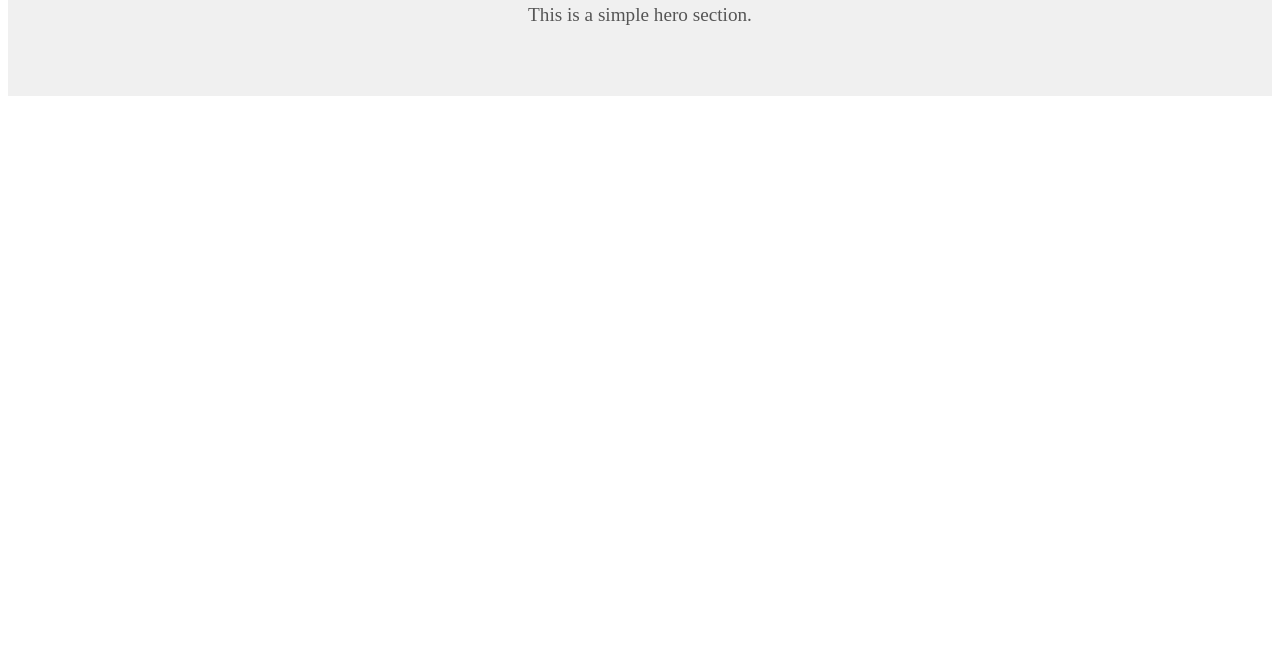
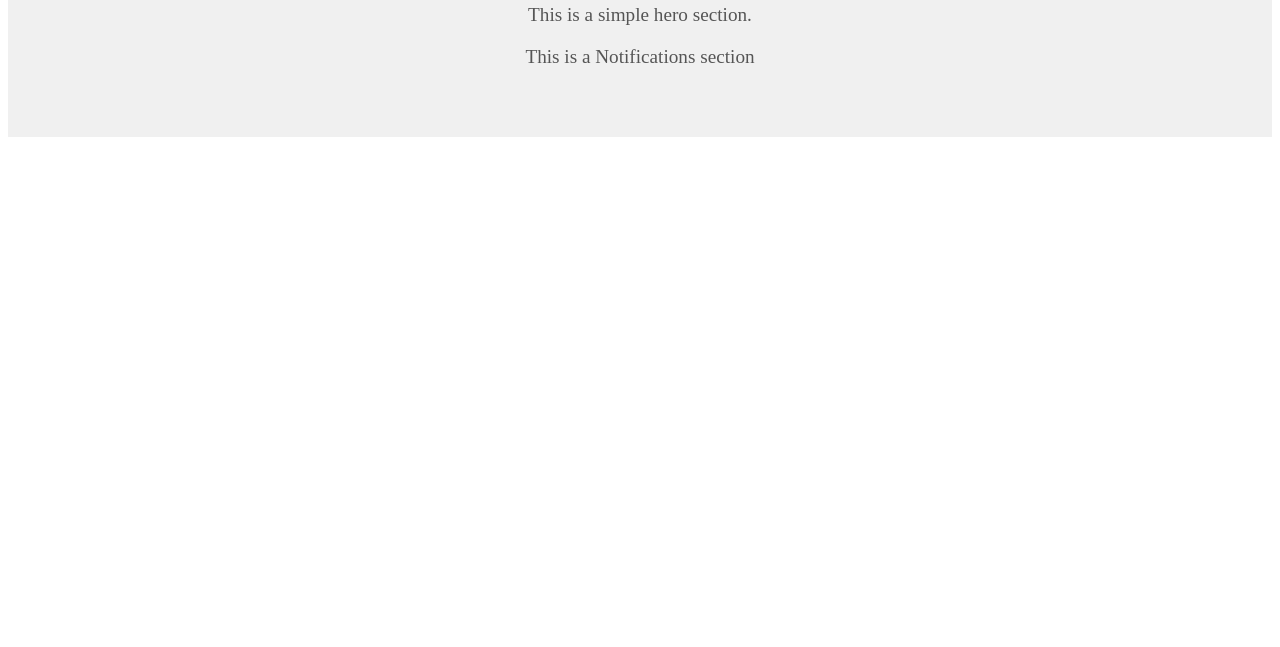
Before and after one commit to CodeWUsama/Demo-repo, a plain HTML site: page index.html in a window 1280 px wide. Shown: the part 153-800 px from the top of the page. Drawn offline with Linux system fonts and the light colour scheme.

Commit message:
test commit M

```diff
--- a/index.html
+++ b/index.html
@@ -10,6 +10,7 @@
     <section class="hero">
       <h1>Welcome to My Website -- demo</h1>
       <p>This is a simple hero section.</p>
+      <p>This is a Notifications section</p>
     </section>
   </body>
 </html>
```
